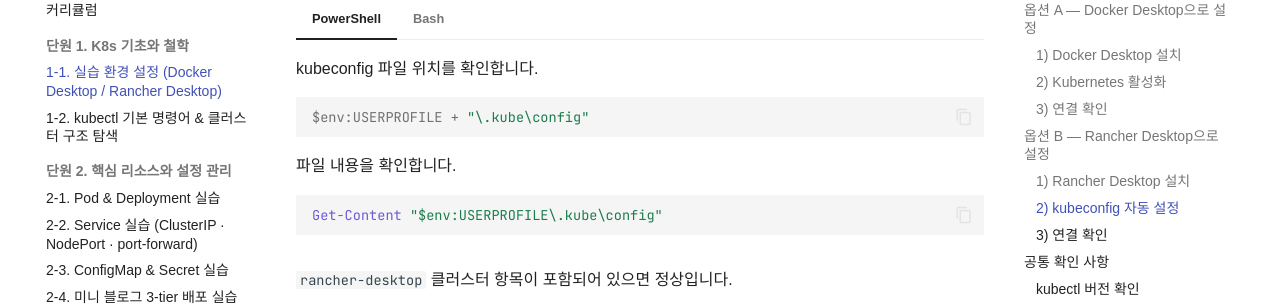
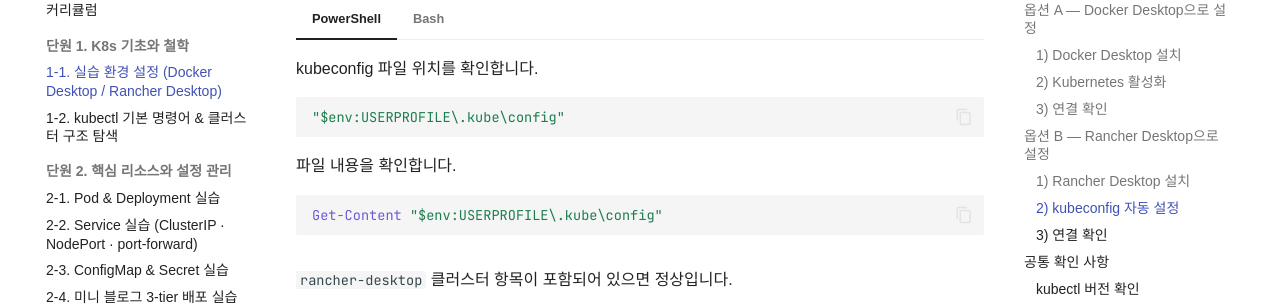
Before and after one commit to skilleat-labs/docker-k8s-labs, an MkDocs documentation site: the page built from docs/modules/module10/1-1.md, in a window 1280 px wide and 900 px high, scrolled down 1706 px. Shown: the part 152-458 px from the top of the window. Built offline with MkDocs 1.6.1 and Material for MkDocs 9.7.7, drawn with Linux system fonts in a browser that asks for light colours; some web fonts are replaced.

Commit message:
docs: PowerShell kubeconfig 경로 표현 문자열 보간으로 수정

````diff
--- a/docs/modules/module10/1-1.md
+++ b/docs/modules/module10/1-1.md
@@ -68,7 +68,7 @@ Rancher Desktop을 설치하고 실행하면 클러스터 접속 정보가 **자
     kubeconfig 파일 위치를 확인합니다.
 
     ```powershell
-    $env:USERPROFILE + "\.kube\config"
+    "$env:USERPROFILE\.kube\config"
     ```
 
     파일 내용을 확인합니다.
````
